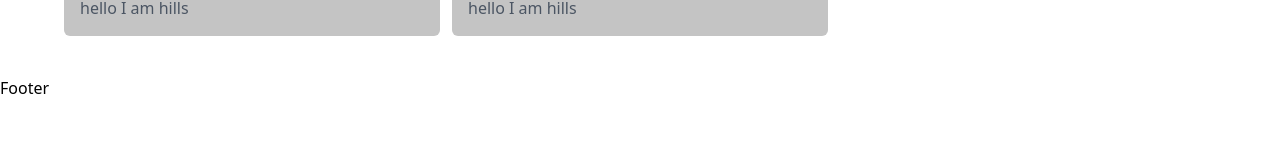
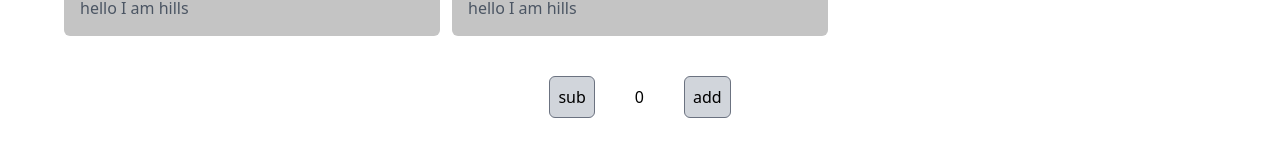
Before and after one commit to Navin-git/React-class-2, a React (Vite) app: page / in a window 1280 px wide. Shown: the part 772-934 px from the top of the page. Before the commit the page ends 872 px from the top, so only its background shows below. Built offline with nearby package versions, Linux system fonts and the light colour scheme.

Commit message:
feat: counter

```diff
--- a/src/App.jsx
+++ b/src/App.jsx
@@ -4,16 +4,17 @@ import ProductList from "./components/product/ProductList";
 import Footer from "./components/static/Footer";
 import Navbar from "./components/static/Navbar";
 import Sidebar from "./components/static/Sidebar";
+import Counter from "./components/counter/Counter";
 
 const App = () => {
   const [isOpen, setIsOpen] = useState(false);
-
   return (
     <main>
       <Navbar setIsOpen={setIsOpen} />
       <Sidebar isOpen={isOpen} />
       <section className="py-10 px-[5%]">
         <ProductList />
+        <Counter />
       </section>
       <Footer />
     </main>
--- /dev/null
+++ b/src/components/counter/Counter.jsx
@@ -0,0 +1,28 @@
+import React, { useState } from "react";
+
+const Counter = () => {
+  const [count, setCount] = useState(0);
+  return (
+    <div className="mt-10 flex gap-10 items-center justify-center">
+      <button
+        onClick={() => {
+          if (count > 0) setCount(count - 1);
+        }}
+        className="bg-gray-300 p-2 rounded-md border-gray-500 border"
+      >
+        sub
+      </button>
+      <p>{count}</p>
+      <button
+        onClick={() => {
+          count < 10 && setCount((pre) => pre + 1);
+        }}
+        className="bg-gray-300 p-2 rounded-md border-gray-500 border"
+      >
+        add
+      </button>
+    </div>
+  );
+};
+
+export default Counter;
--- a/src/components/static/Navbar.jsx
+++ b/src/components/static/Navbar.jsx
@@ -1,4 +1,4 @@
-import React, { useState } from "react";
+import React from "react";
 
 const Navbar = ({ setIsOpen }) => {
   return (
```
